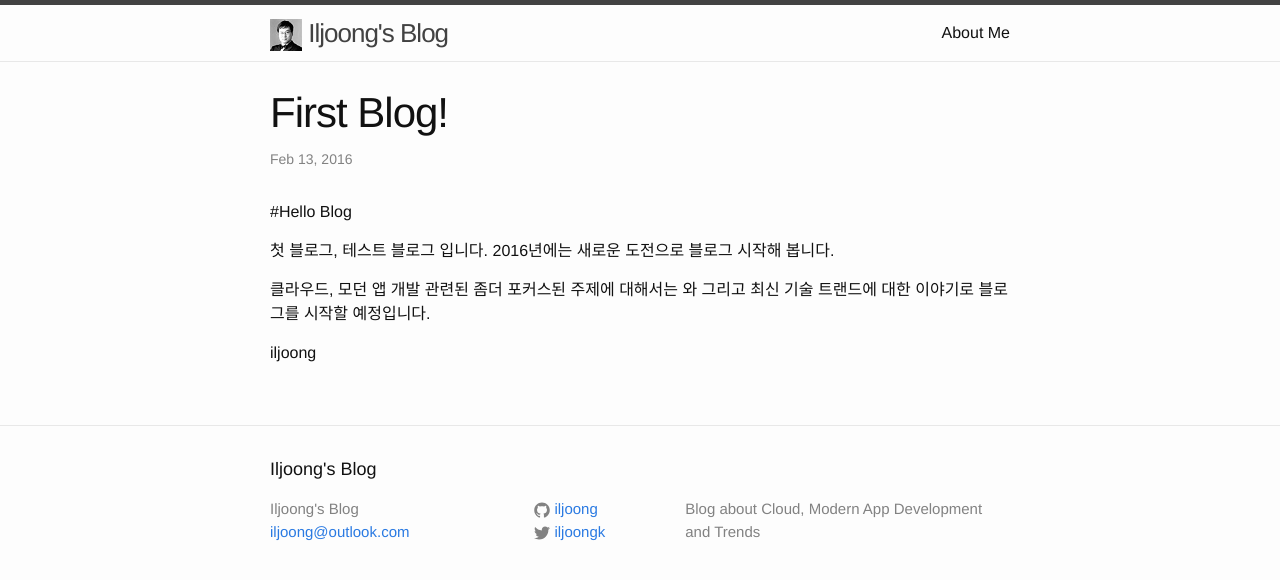
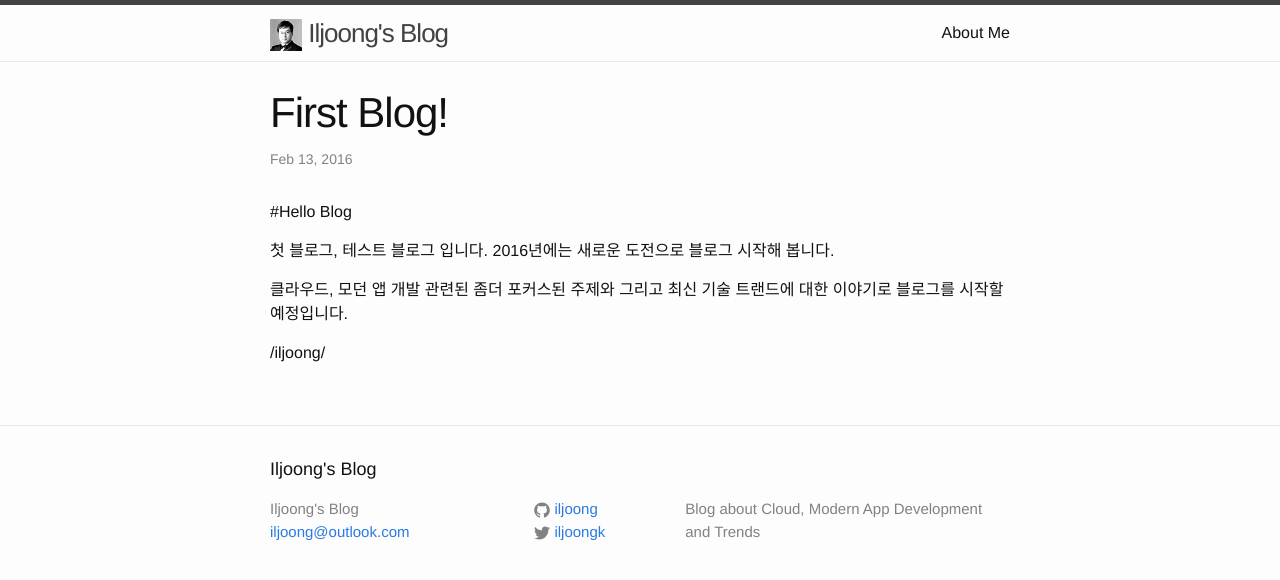
Before and after one commit to iljoong/iljoong.github.io, a Jekyll site: the page built from _posts/2016-02-13-First-blog.md, in a window 1280 px wide. Shown: the top 580 px of the page. Built offline with Jekyll 4.4.1, drawn with Linux system fonts in a browser that asks for light colours.

Commit message:
Update 2016-02-13-First-blog.md

```diff
--- a/_posts/2016-02-13-First-blog.md
+++ b/_posts/2016-02-13-First-blog.md
@@ -9,6 +9,6 @@ categories: general
 
 첫 블로그, 테스트 블로그 입니다. 2016년에는 새로운 도전으로 블로그 시작해 봅니다.
 
-클라우드, 모던 앱 개발 관련된 좀더 포커스된 주제에 대해서는 와 그리고 최신 기술 트랜드에 대한 이야기로 블로그를 시작할 예정입니다.
+클라우드, 모던 앱 개발 관련된 좀더 포커스된 주제와 그리고 최신 기술 트랜드에 대한 이야기로 블로그를 시작할 예정입니다.
 
-iljoong
+/iljoong/
```
